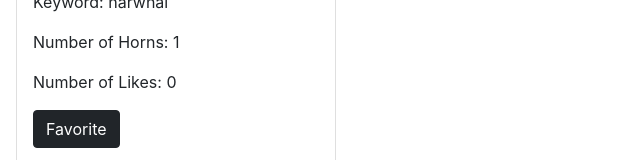
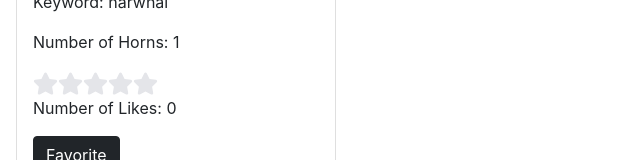
Before and after one commit to jinman36/horned_beast, a React (Create React App) app: page / in a window 1280 px wide. Shown: the part 426-586 px from the top of the page, without its empty margins (0-640 px from the left). Built offline with nearby package versions, Linux system fonts and the light colour scheme.

Commit message:
added star rating

```diff
--- a/package.json
+++ b/package.json
@@ -11,6 +11,7 @@
     "react-bootstrap": "^1.6.3",
     "react-bootstrap-star-rating": "^3.5.5-alpha.0.3",
     "react-dom": "^17.0.2",
+    "react-icons": "^4.2.0",
     "react-scripts": "4.0.3",
     "web-vitals": "^1.1.2"
   },
--- a/src/App.css
+++ b/src/App.css
@@ -36,3 +36,12 @@
     transform: rotate(360deg);
   }
 }
+
+input[type="radio"] {
+  display: none;
+}
+
+.star {
+  cursor: pointer;
+  transition: color 200ms;
+}
--- a/src/HornedBeast.js
+++ b/src/HornedBeast.js
@@ -1,6 +1,7 @@
 import React from "react";
 import Button from 'react-bootstrap/Button'
 import Card from 'react-bootstrap/Card'
+import Rating from './Rating.js'
 
 
 class HornedBeast extends React.Component {
@@ -41,6 +42,7 @@ class HornedBeast extends React.Component {
       <Card.Text>Description: {this.props.description}</Card.Text>
       <Card.Text>Keyword: {this.props.keyword}</Card.Text>
       <Card.Text>Number of Horns: {this.props.horns}</Card.Text>
+      <Rating />
       <p>Number of Likes: {this.state.numberInv}</p>
       {/* Ternary statement is an if/else statemetn rolled into one */}
       <p>{(this.state.isFav) ? '<3' : ''}</p>
--- a/src/Rating.js
+++ b/src/Rating.js
@@ -0,0 +1,34 @@
+import React, { useState } from "react";
+import { FaStar } from "react-icons/fa";
+
+const Rating = () => {
+  const [rating, setRating] = useState(null);
+  const [hover, setHover] = useState(null);
+
+  return (
+    <div>
+      {[...Array(5)].map((star, i) => {
+        const ratingValue = i + 1;
+
+        return (
+        <label>
+          <input
+          type="radio"
+          name="rating"
+          value={ratingValue}
+          onCLick={() => setRating(ratingValue)}/>
+          <FaStar
+          className="star"
+          color={ratingValue < (hover ||rating) ? "#ffc107" : "#e4e5e9"}
+          size={25}
+          onMouseEnter={() => setHover(ratingValue)}
+          onMouseLeave={() => setHover(null)}
+          />
+        </label>
+        )
+      })}
+    </div>
+  );
+};
+
+export default Rating;
```
Also changed, not shown: 2 other files (tests, documents, lock files or other folders).
